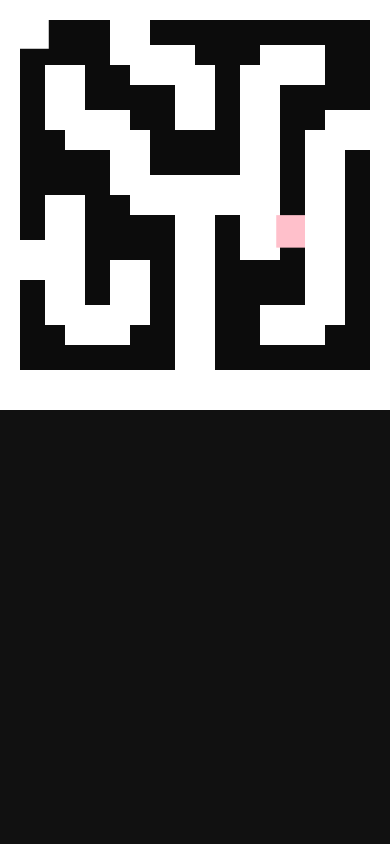
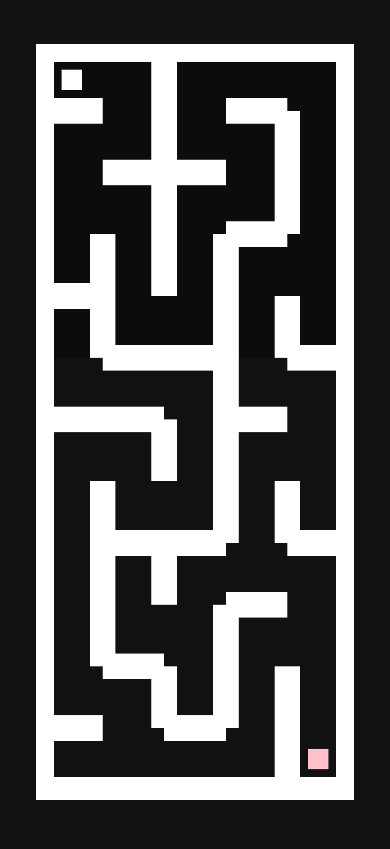
Before and after one commit to bonkrat/maze-game, a website built with Parcel: page src/index.html in a window 390 px wide. Built offline with nearby package versions, Linux system fonts and the light colour scheme.

Commit message:
cleanup and formatting for mobile

```diff
--- a/src/class/Game.ts
+++ b/src/class/Game.ts
@@ -1,19 +1,25 @@
-import { Maze, MazeManager, Player } from ".";
-import { Wall } from "./Maze/Cell";
+import { Maze, MazeManager, Player, Wall } from ".";
 
 export class Game {
   player: Player;
   maze: Maze;
   size: number;
+  height: number;
 
-  constructor(size = 10) {
+  /**
+   *
+   * @param size The number of horizontal cells.
+   * @param height The height in pixels.
+   */
+  constructor(size = 10, height = 10) {
     this.size = size;
+    this.height = height;
     this.generateMaze();
-    this.initializePlayer(new Player(0, 0));
+    this.initializePlayer();
   }
 
   generateMaze() {
-    this.maze = new Maze(this.size);
+    this.maze = new Maze(this.size, this.height);
     MazeManager.build(this.maze);
 
     const randomCell = () => ({
@@ -22,14 +28,14 @@
     });
 
     const randomStartEnd = () => {
-      return [randomCell(), randomCell()];
+      return [randomCell(), this.maze[this.maze.length - 1]];
     };
 
     const coords = randomStartEnd();
     MazeManager.solve(coords[0], coords[1], this.maze);
   }
 
-  initializePlayer(player: Player) {
+  initializePlayer() {
     this.player = new Player(0, 0);
     document.addEventListener("keydown", this.updatePlayer.bind(this));
     ["swipeRight", "swipeLeft", "swipeUp", "swipeDown"].forEach((dir) =>
@@ -37,7 +43,7 @@
     );
   }
 
-  private jumpPlayerPosition(direction) {
+  private jumpPlayerPosition(direction: Wall) {
     do {
       switch (direction) {
         case "top":
@@ -72,7 +78,7 @@
     );
   }
 
-  updatePlayerSwipe(e) {
+  updatePlayerSwipe(e: Event) {
     const mazeCell = this.maze.getCell(this.player.y, this.player.x);
     [
       ["swipeUp", "top"],
@@ -84,13 +90,13 @@
         if (!mazeCell.walls.has(pos as Wall)) {
           this.jumpPlayerPosition(pos);
         } else {
-          document.dispatchEvent(new Event("collide"));
+          document.dispatchEvent(new Event(`collide${pos}`));
         }
       }
     });
   }
 
-  updatePlayer(e) {
+  updatePlayer(e: KeyboardEvent) {
     // TODO FIX COORDS!!
     const mazeCell = this.maze.getCell(this.player.y, this.player.x);
     [
@@ -98,12 +104,16 @@
       ["a", "left"],
       ["s", "bottom"],
       ["d", "right"],
+      ["swipeUp", "top"],
+      ["swipeLeft", "left"],
+      ["swipeDown", "bottom"],
+      ["swipeRight", "right"],
     ].forEach(([key, pos]) => {
       if (e.key === key) {
         if (!mazeCell.walls.has(pos as Wall)) {
-          this.jumpPlayerPosition(pos);
+          this.jumpPlayerPosition(pos as Wall);
         } else {
-          document.dispatchEvent(new Event("collide"));
+          document.dispatchEvent(new Event(`collide${pos}`));
         }
       }
     });
@@ -119,6 +129,4 @@
     this.player.x = 0;
     this.player.y = 0;
   }
-
-  update() {}
 }
--- a/src/class/GameRenderer.ts
+++ b/src/class/GameRenderer.ts
@@ -1,8 +1,8 @@
-import { Cell, Maze, MazeRenderer, Player } from ".";
+import { Game, Maze, MazeRenderer, Player, Wall } from ".";
 import { PlayerBump } from "./Effects/PlayerBump";
 import { PlayerTail } from "./Effects/PlayerTail";
 import { ScreenShake } from "./Effects/ScreenShake";
-import { Wall } from "./Maze/Cell";
+import { WALLS } from "./Maze/Cell";
 
 export class GameRenderer {
   playerSize: number;
@@ -20,7 +20,7 @@
   screenShake: ScreenShake[];
   screenPos: { x: number; y: number };
 
-  constructor(playerSize) {
+  constructor(playerSize: number) {
     this.playerSize = playerSize;
     this.canvas = document.getElementById("maze") as HTMLCanvasElement;
     this.ctx = this.canvas.getContext("2d");
@@ -32,9 +32,16 @@
     this.playerBump = new PlayerBump(this.timestamp, "top");
     this.screenShake = [];
     this.screenPos = { x: 0, y: 0 };
+
+    WALLS.forEach((pos: Wall) => {
+      document.addEventListener(`collide${pos}`, () => {
+        this.screenShake.push(new ScreenShake(this.timestamp, pos));
+      });
+    });
   }
 
   resetScreen() {
+    // TODO Refactor into ctx.save(); and ctx.reset();
     this.ctx.translate(-this.screenPos.x, -this.screenPos.y);
     this.screenPos.x = 0;
     this.screenPos.y = 0;
@@ -47,7 +54,7 @@
     if (this.screenShake.length) {
       this.screenShake.forEach((shake, i) => {
         const dt = this.timestamp - shake.timestamp;
-        const jiggleAmount = 10;
+        const jiggleAmount = 15;
 
         if (dt < shake.duration) {
           let xPos = 0,
@@ -65,6 +72,7 @@
           this.ctx.translate(xPos, yPos);
         } else {
           // Remove stale shakes
+          // TODO Refactor to not remove screen shakes.
           if (this.screenShake.length === 1) {
             this.screenShake = [];
           } else {
@@ -77,7 +85,7 @@
     new MazeRenderer(document).paint(maze, this.color, this.timestamp);
   }
 
-  drawPlayerTail(player: Player, maze: Maze) {
+  drawPlayerTail(maze: Maze) {
     this.ctx.fillStyle = this.color;
 
     this.playerTrails.forEach((tail: PlayerTail, i) => {
@@ -104,19 +112,11 @@
     }
 
     const cellSize = this.canvas.width / maze.size;
-    // TODO FIX THESE COORDS
-    const playerCellWalls = maze.getCell(player.y, player.x).walls;
 
     // Add player movement effects.
     if (this.previousPosition.x !== player.x) {
       if (this.previousPosition.x > player.x) {
         for (var i = this.previousPosition.x; i > player.x; i--) {
-          if (playerCellWalls.has("left")) {
-            this.screenShake.push(
-              new ScreenShake(this.timestamp, "left" as Wall)
-            );
-          }
-
           this.playerBump.timestamp = this.timestamp;
           this.playerBump.position = "left";
 
@@ -126,12 +126,6 @@
         }
       } else {
         for (var i = this.previousPosition.x; i < player.x; i++) {
-          if (playerCellWalls.has("right")) {
-            this.screenShake.push(
-              new ScreenShake(this.timestamp, "right" as Wall)
-            );
-          }
-
           this.playerBump.timestamp = this.timestamp;
           this.playerBump.position = "right";
 
@@ -143,12 +137,6 @@
     } else if (this.previousPosition.y !== player.y) {
       if (this.previousPosition.y > player.y) {
         for (var i = this.previousPosition.y; i > player.y; i--) {
-          if (playerCellWalls.has("top")) {
-            this.screenShake.push(
-              new ScreenShake(this.timestamp, "top" as Wall)
-            );
-          }
-
           this.playerBump.timestamp = this.timestamp;
           this.playerBump.position = "top";
 
@@ -158,12 +146,6 @@
         }
       } else {
         for (var i = this.previousPosition.y; i < player.y; i++) {
-          if (playerCellWalls.has("bottom")) {
-            this.screenShake.push(
-              new ScreenShake(this.timestamp, "bottom" as Wall)
-            );
-          }
-
           this.playerBump.timestamp = this.timestamp;
           this.playerBump.position = "bottom";
 
@@ -174,7 +156,7 @@
       }
     }
 
-    this.drawPlayerTail(player, maze);
+    this.drawPlayerTail(maze);
 
     this.ctx.fillStyle = this.color;
 
@@ -216,7 +198,7 @@
     this.ctx.fillStyle = this.backgroundColor;
   }
 
-  draw(game, timestamp) {
+  draw(game: Game, timestamp: number) {
     this.timestamp = timestamp;
 
     if (!this.previousTimestamp) {
--- a/src/class/Maze/Maze.ts
+++ b/src/class/Maze/Maze.ts
@@ -4,15 +4,22 @@
 export class Maze extends Array {
   size: number;
   graph: Graph;
+  height: number;
 
-  constructor(size: number) {
+  /**
+   * @param size The number of horizontal cells
+   * @param height The height of the maze in pixels.
+   */
+  constructor(size: number, height: number) {
     super();
     this.size = size;
+    this.height = height;
     this.graph = new Graph();
 
     // Initialize cells.
+    // TODO Fix the cell order. Currently 'x' is the vertical axis and 'y' is the horizontal axis!
     for (var i = 0; i < size; i++) {
-      for (var j = 0; j < size; j++) {
+      for (var j = 0; j < height / size; j++) {
         super.push(new Cell(j, i));
       }
     }
@@ -22,12 +29,21 @@
     return this.filter((c: Cell) => c.end)[0];
   }
 
+  /**
+   * Returns the cell at the x and y coordinates
+   * @returns
+   */
   getCell(x: number, y: number): Cell {
-    return this[x + this.size * y];
+    return this[x + (this.height / this.size) * y];
   }
 
+  /**
+   * Returns the index of the cell in the maze array.
+   * @param cell
+   * @returns
+   */
   getCellValue(cell: Cell) {
-    return cell.x + this.size * cell.y;
+    return cell.x + (this.height / this.size) * cell.y;
   }
 
   addGraphEdge(source: Cell, destination: Cell) {
--- a/src/class/Maze/MazeManager.ts
+++ b/src/class/Maze/MazeManager.ts
@@ -12,7 +12,8 @@
   private static getNewNeighbors(
     builderCell: BuilderCell,
     mazeCells: BuilderCell[],
-    mazeSize: number
+    mazeSize: number,
+    mazeHeight: number
   ) {
     return [
       [0, -1],
@@ -25,8 +26,8 @@
         const xCoord =
             cell.x + n[0] < 0
               ? 0
-              : cell.x + n[0] >= mazeSize
-              ? mazeSize - 1
+              : cell.x + n[0] >= mazeHeight / mazeSize
+              ? mazeHeight / mazeSize - 1
               : cell.x + n[0],
           yCoord =
             cell.y + n[1] < 0
@@ -35,12 +36,12 @@
               ? mazeSize - 1
               : cell.y + n[1];
 
-        return mazeCells[xCoord + mazeSize * yCoord];
+        return mazeCells[xCoord + (mazeHeight / mazeSize) * yCoord];
       })
       .filter((builderCell: BuilderCell) => !builderCell.visited);
   }
 
-  private static breakWalls(cell, cell2) {
+  private static breakWalls(cell: Cell, cell2: Cell) {
     // Right
     if (cell.x + 1 === cell2.x && cell.y === cell2.y) {
       cell.walls.delete("bottom");
@@ -69,9 +70,6 @@
   static build(maze: Maze) {
     const stack: BuilderCell[] = [],
       visitCell = (cell) => {
-        // if (!cell) {
-        //   debugger;
-        // }
         cell.visited = true;
         stack.push(cell);
       },
@@ -85,7 +83,12 @@
 
     do {
       const currentCell = stack.pop();
-      const neighbors = this.getNewNeighbors(currentCell, mazeCells, maze.size);
+      const neighbors = this.getNewNeighbors(
+        currentCell,
+        mazeCells,
+        maze.size,
+        maze.height
+      );
 
       if (neighbors.length > 0) {
         visitCell(currentCell);
--- a/src/class/Maze/MazeRenderer.ts
+++ b/src/class/Maze/MazeRenderer.ts
@@ -45,7 +45,7 @@
     }
 
     this.ctx.closePath();
-    this.ctx.lineWidth = 40;
+    this.ctx.lineWidth = 50;
     this.ctx.strokeStyle = lineColor;
     this.ctx.stroke();
   }
@@ -59,23 +59,12 @@
       this.drawLine(cellX, cellY, cellSize, wall, lineColor);
     });
 
-    // if (cell.pathed) {
-    //   this.ctx.fillStyle = "purple";
-    //   this.ctx.fillRect(cellX, cellY, cellSize, cellSize);
-    // }
-
-    // if (cell.start) {
-    //   this.ctx.fillStyle = "yellow";
-    //   this.ctx.fillRect(cellX, cellY, cellSize, cellSize);
-    // }
-
     if (cell.end) {
-      const offset = (Math.sin(this.timestamp / 3000) * cellSize) / 10;
       this.ctx.fillStyle = "pink";
-      const endSize = cellSize / 2;
+      const endSize = cellSize / 3;
       this.ctx.fillRect(
         cellX + (cellSize - endSize) / 2,
-        cellY + (cellSize - endSize) / 2 + offset,
+        cellY + (cellSize - endSize) / 2,
         endSize,
         endSize
       );
--- a/src/class/Maze/index.js
+++ b/src/class/Maze/index.js
@@ -1,6 +1,6 @@
-import { Cell } from "./Cell";
+import { Cell, Wall } from "./Cell";
 import { Maze } from "./Maze";
 import { MazeManager } from "./MazeManager";
 import { MazeRenderer } from "./MazeRenderer";
 
-export { Cell, Maze, MazeManager, MazeRenderer };
+export { Cell, Maze, MazeManager, MazeRenderer, Wall };
--- a/src/class/index.js
+++ b/src/class/index.js
@@ -1,6 +1,6 @@
 import { PriorityQueue } from "./PriorityQueue";
 import { Graph } from "./Graph";
-import { Maze, MazeManager, Cell, MazeRenderer } from "./Maze";
+import { Maze, MazeManager, Cell, MazeRenderer, Wall } from "./Maze";
 import { Game } from "./Game";
 import { Player } from "./Player";
 import { GameRenderer } from "./GameRenderer";
@@ -15,4 +15,5 @@
   Game,
   Player,
   GameRenderer,
+  Wall,
 };
--- a/src/index.html
+++ b/src/index.html
@@ -13,15 +13,17 @@
       /* padding: 16px 0; */
     }
     #maze {
+      height: 90%;
       border: 5px solid white;
     }
   </style>
 </head>
 <body>
   <div id="game">
-    <canvas id="maze" width="800" height="800"></canvas>
+    <canvas id="maze" width="600" height="1450"></canvas>
   </div>
   <script>
+    // Swipe events handlers.
     document.addEventListener("touchstart", handleTouchStart, false);
     document.addEventListener("touchmove", handleTouchMove, false);
 
@@ -55,24 +57,18 @@
       var yDiff = yDown - yUp;
 
       if (Math.abs(xDiff) > Math.abs(yDiff)) {
-        /*most significant*/
         if (xDiff > 0) {
           document.dispatchEvent(new Event("swipeLeft"));
-          /* right swipe */
         } else {
           document.dispatchEvent(new Event("swipeRight"));
-          /* left swipe */
         }
       } else {
         if (yDiff > 0) {
-          /* down swipe */
           document.dispatchEvent(new Event("swipeUp"));
         } else {
-          /* up swipe */
           document.dispatchEvent(new Event("swipeDown"));
         }
       }
-      /* reset values */
       xDown = null;
       yDown = null;
     }
--- a/src/index.js
+++ b/src/index.js
@@ -1,25 +1,10 @@
 import { Game, GameRenderer } from "./class";
 
-function wait(ms) {
-  return new Promise((resolve, reject) => {
-    setTimeout(() => {
-      resolve(ms);
-    }, ms);
-  });
-}
-
-let canvas = document.getElementById("maze");
-let ctx = canvas.getContext("2d");
-canvas.width = window.innerWidth;
-canvas.height = window.innerHeight;
-const size = 6;
-const gameRenderer = new GameRenderer(canvas.width / size / 2);
-const game = new Game(size);
-
-const render = (timestamp) => {
-  ctx.clearRect(0, 0, canvas.width, canvas.width);
-  gameRenderer.draw(game, timestamp);
-};
+const canvas = document.getElementById("maze"),
+  ctx = canvas.getContext("2d"),
+  size = 5,
+  gameRenderer = new GameRenderer(canvas.width / size / 3),
+  game = new Game(size, 60);
 
 let previousTimeStamp, start;
 function step(timestamp) {
@@ -27,17 +12,13 @@
     start = timestamp;
   }
 
-  const elapsed = timestamp - start;
-
   if (previousTimeStamp !== timestamp) {
-    game.update();
-    render(timestamp);
+    ctx.clearRect(0, 0, canvas.width, canvas.height);
+    gameRenderer.draw(game, timestamp);
   }
 
-  // if (elapsed < 2000) {
   previousTimeStamp = timestamp;
   requestAnimationFrame(step);
-  // }
 }
 
 window.requestAnimationFrame(step);
```
Also changed, not shown: src/class/Maze/Maze.test.ts (+3 -16 lines), src/class/Maze/MazeManager.test.ts (+5 -3 lines).
